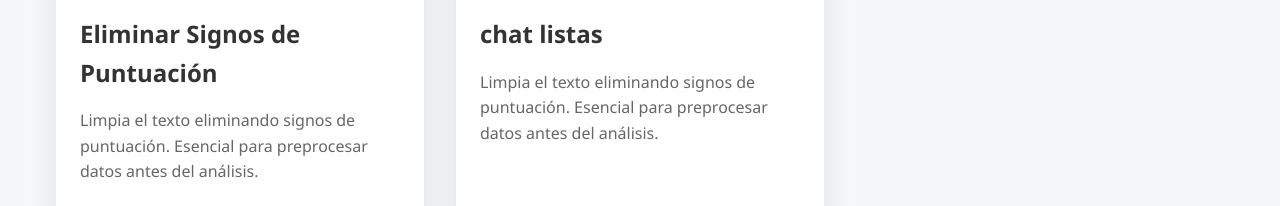
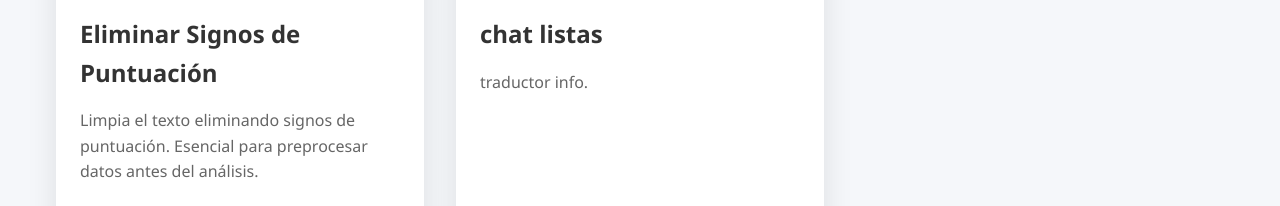
Before and after one commit to genesisia/portafolio_PNL, a plain HTML site: page index.html in a window 1280 px wide. Shown: the part 2235-2441 px from the top of the page. Drawn offline with Linux system fonts and the light colour scheme.

Commit message:
Update index.html

```diff
--- a/index.html
+++ b/index.html
@@ -324,7 +324,7 @@
                 <div class="card-image">🧹</div>
                 <div class="card-content">
                     <h3 class="card-title">chat listas</h3>
-                    <p class="card-description">Limpia el texto eliminando signos de puntuación. Esencial para preprocesar datos antes del análisis.</p>
+                    <p class="card-description">traductor info.</p>
                     <a href="#" class="download-btn" onclick="downloadCode('chat_listas'); return false;">Descargar Código</a>
                 </div>
             </div>
```
